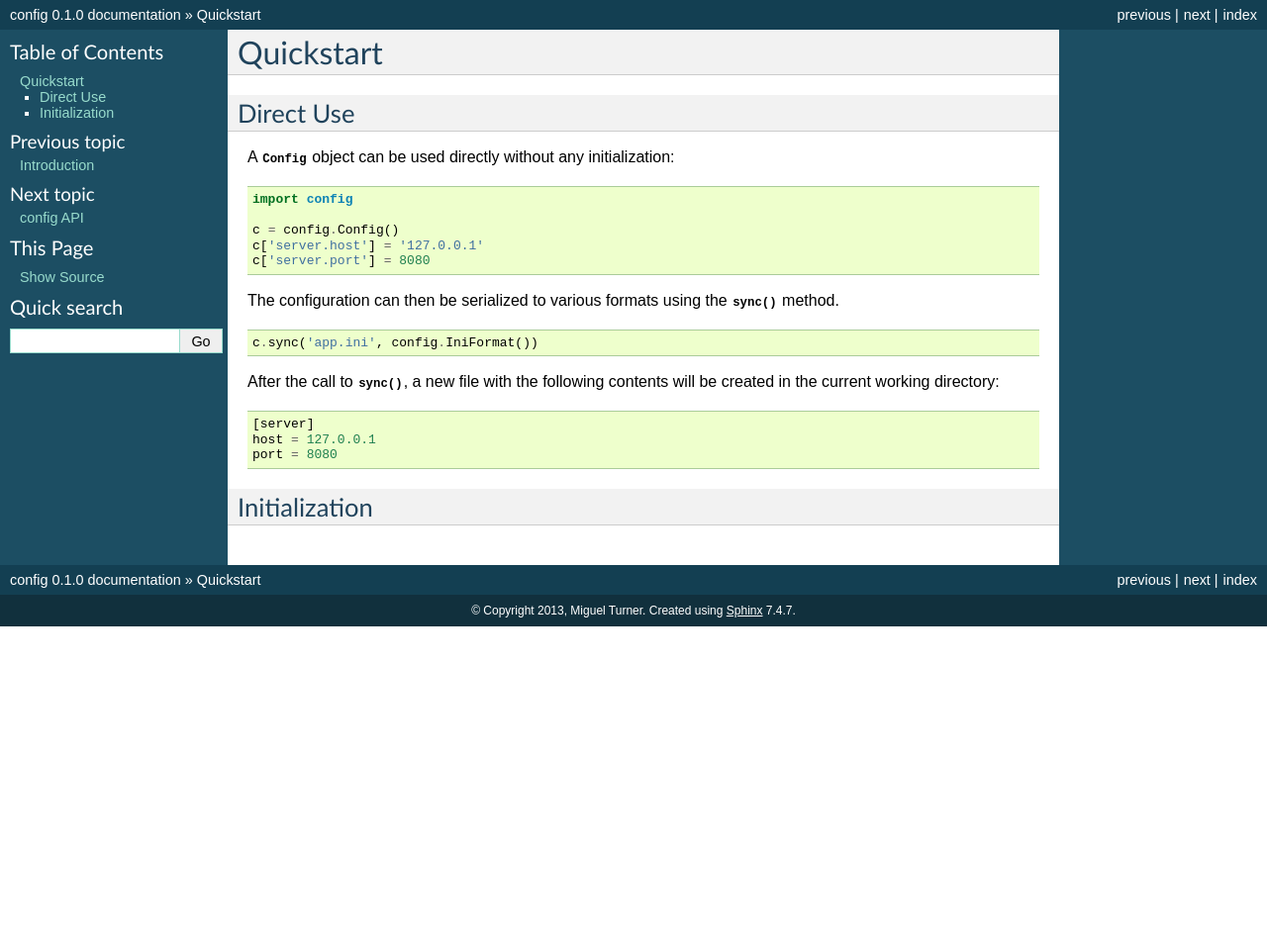
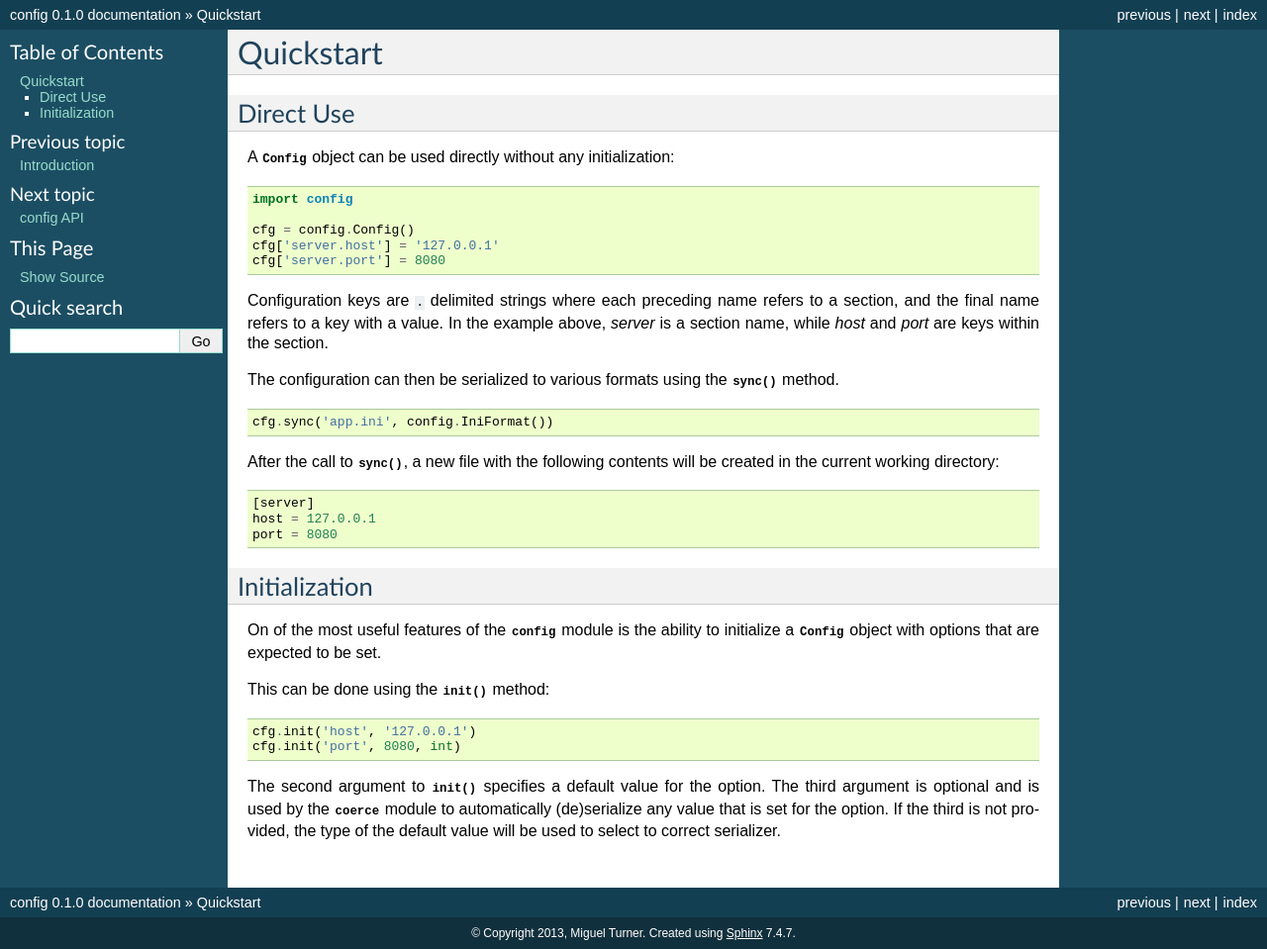
Before and after one commit to dhagrow/profig, a Sphinx documentation site: the page built from docs/quickstart.txt, in a window 1280 px wide. Shown: the whole page at 99% size. Built offline with Sphinx 7.4.7, drawn with Linux system fonts in a browser that asks for light colours; before the commit the page ends 900 px from its top, so only the background shows below that.

Commit message:
doc updates
--HG--
rename : docs/api.txt => docs/config_api.txt

```diff
--- /dev/null
+++ b/docs/coerce_api.txt
@@ -0,0 +1,4 @@
+coerce API
+==========
+
+.. automodule:: coerce
--- a/docs/conf.py
+++ b/docs/conf.py
@@ -16,7 +16,7 @@ import sys, os
 # If extensions (or modules to document with autodoc) are in another directory,
 # add these directories to sys.path here. If the directory is relative to the
 # documentation root, use os.path.abspath to make it absolute, like shown here.
-sys.path.insert(0, os.path.abspath('../config'))
+sys.path.insert(0, os.path.abspath('../config/'))
 
 # -- General configuration -----------------------------------------------------
 
@@ -26,6 +26,11 @@ sys.path.insert(0, os.path.abspath('../config'))
 # Add any Sphinx extension module names here, as strings. They can be extensions
 # coming with Sphinx (named 'sphinx.ext.*') or your custom ones.
 extensions = ['sphinx.ext.autodoc']
+
+# autodoc
+autodoc_default_flags = ['members', 'undoc-members', 'inherited-members',
+    'show-inheritance']
+autodoc_member_order = 'groupwise'
 
 # Add any paths that contain templates here, relative to this directory.
 templates_path = ['_templates']
--- a/docs/api.txt
+++ b/docs/config_api.txt
@@ -2,4 +2,3 @@ config API
 ==========
 
 .. automodule:: config
-    :members:
--- a/docs/index.txt
+++ b/docs/index.txt
@@ -13,7 +13,8 @@ Contents:
 
     introduction
     quickstart
-    api
+    config_api
+    coerce_api
 
 Indices and tables
 ==================
--- a/docs/quickstart.txt
+++ b/docs/quickstart.txt
@@ -8,16 +8,21 @@ A :class:`~config.Config` object can be used directly without any initialization
 
     import config
 
-    c = config.Config()
-    c['server.host'] = '127.0.0.1'
-    c['server.port'] = 8080
+    cfg = config.Config()
+    cfg['server.host'] = '127.0.0.1'
+    cfg['server.port'] = 8080
+
+Configuration keys are :samp:`.` delimited strings where each preceding name
+refers to a section, and the final name refers to a key with a value. In
+the example above, `server` is a section name, while `host` and `port` are
+keys within the section.
 
 The configuration can then be serialized to various formats using the
 :meth:`~config.Config.sync` method.
 
 .. code-block:: python
 
-    c.sync('app.ini', config.IniFormat())
+    cfg.sync('app.ini', config.IniFormat())
 
 After the call to :meth:`~config.Config.sync`, a new file with the following
 contents will be created in the current working directory::
@@ -28,3 +33,18 @@ contents will be created in the current working directory::
 
 Initialization
 --------------
+
+On of the most useful features of the :mod:`config` module is the ability
+to initialize a :class:`~config.Config` object with options that are
+expected to be set.
+
+This can be done using the :meth:`~config.Config.init` method::
+
+    cfg.init('host', '127.0.0.1')
+    cfg.init('port', 8080, int)
+
+The second argument to :meth:`~config.Config.init` specifies a default
+value for the option. The third argument is optional and is used by the
+:mod:`coerce` module to automatically (de)serialize any value that is set
+for the option. If the third is not provided, the type of the default value
+will be used to select to correct serializer.
```
Also changed, not shown: 2 other files.
